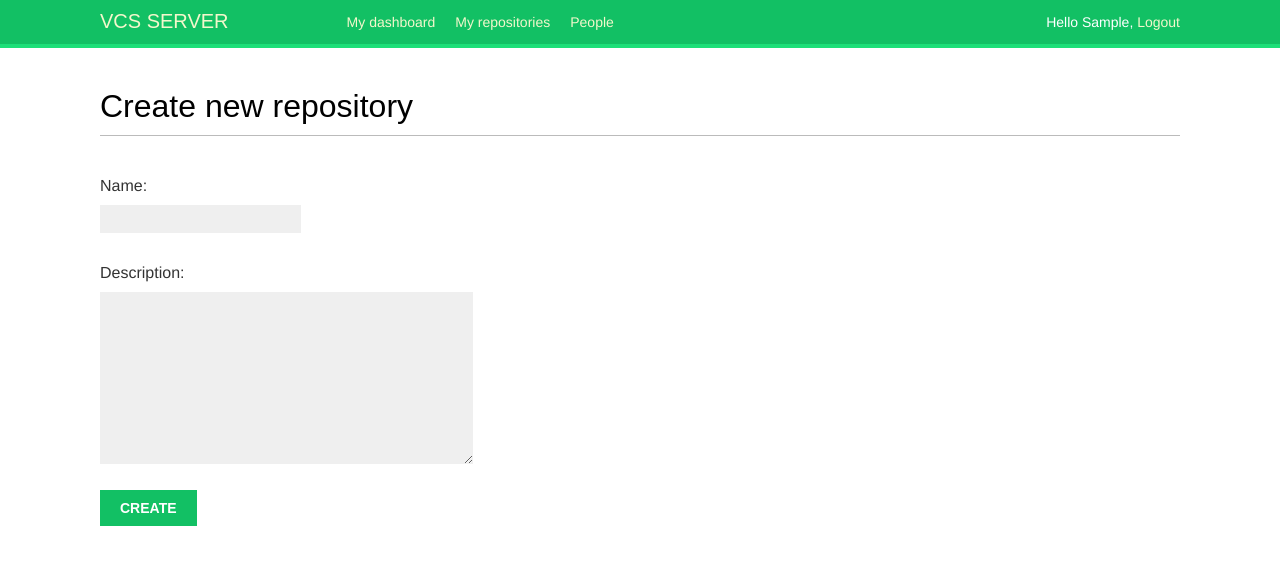
After one commit to MrR3353/diplom_server, a Django app: page /create_repository/ in a window 1280 px wide. The commit adds this page. Shown: the top 565 px of the page. Run offline with Django 5.2, Linux system fonts and the light colour scheme; the visitor is signed in with stand-in values (Sample User, id 1); some web fonts are replaced.

Commit message:
добавил репозитории

```diff
--- a/social_net/account/templates/base.html
+++ b/social_net/account/templates/base.html
@@ -7,20 +7,22 @@
 </head>
 <body>
     <div id="header">
+        <a href="{% url "all_repositories" %}">
             <span class="logo">VCS SERVER</span>
+        </a>
+            <ul class="menu">
                 {% if request.user.is_authenticated %}
-            <ul class="menu">
                     <li {% if section == "dashboard" %}class="selected"{% endif %}>
                         <a href="{% url "dashboard" %}">My dashboard</a>
                     </li>
-                <li {% if section == "images" %}class="selected"{% endif %}>
-                    <a href="{% url "my_repositories" %}">My repositories</a>
+                    <li {% if section == "my_repositories" %}class="selected"{% endif %}>
+                        <a href="{% url "user_repositories" user.username %}">My repositories</a>
                     </li>
+                {% endif %}
                     <li {% if section == "people" %}class="selected"{% endif %}>
-                    <a href="#">People</a>
+                        <a href="{% url "people" %}">People</a>
                     </li>
             </ul>
-            {% endif %}
             <span class="user">
                 {% if request.user.is_authenticated %}
                     Hello {{ request.user.first_name|default:request.user.username }},
--- /dev/null
+++ b/social_net/repository/forms.py
@@ -0,0 +1,18 @@
+from django import forms
+from .models import Repository
+
+
+class RepositoryCreationForm(forms.ModelForm):
+    def __init__(self, *args, **kwargs):
+        self.user = kwargs.pop('user', None)
+        super().__init__(*args, **kwargs)
+
+    class Meta:
+        model = Repository
+        fields = ['name', 'description']
+
+    def clean_name(self):
+        data = self.cleaned_data['name']
+        if Repository.objects.filter(user=self.user, name=data).exists():
+            raise forms.ValidationError('Repository with such name already exists.')
+        return data
--- a/social_net/repository/models.py
+++ b/social_net/repository/models.py
@@ -4,7 +4,7 @@ from django.db import models
 
 class Repository(models.Model):
     name = models.CharField(max_length=50)
-    description = models.TextField()
+    description = models.TextField(null=True, blank=True)
     user = models.ForeignKey(User, on_delete=models.CASCADE)
     created_at = models.DateField(auto_now_add=True)
 
--- /dev/null
+++ b/social_net/repository/templates/repository/create_repository.html
@@ -0,0 +1,12 @@
+{% extends "base.html" %}
+{% block title %}Create new repository{% endblock %}
+{% block content %}
+    <h1>Create new repository</h1>
+<!--    <p>You can edit your account using the following form:</p>-->
+    <form method="post">
+<!--    <form method="post" enctype="multipart/form-data">-->
+        {{ form.as_p }}
+        {% csrf_token %}
+        <p><input type="submit" value="Create"></p>
+    </form>
+{% endblock %}
--- /dev/null
+++ b/social_net/repository/templates/repository/repository_detail.html
@@ -0,0 +1,6 @@
+{% extends "base.html" %}
+{% block title %}{{repository.name}}{% endblock %}
+{% block content %}
+    <h1>{{repository.name}}</h1>
+    <p>{{repository.description}}</p>
+{% endblock %}
--- a/social_net/repository/urls.py
+++ b/social_net/repository/urls.py
@@ -2,5 +2,9 @@ from django.urls import path, include
 from . import views
 
 urlpatterns = [
-    path('my/', views.my_repositories, name='my_repositories'),
+    path('create_repository/', views.create_repository, name='create_repository'),
+    path('people/', views.people, name='people'),
+    path('<str:username>/<str:repository_name>', views.repository_detail, name='repository_detail'),
+    path('<str:username>/', views.user_repositories, name='user_repositories'),
+    path('', views.all_repositories, name='all_repositories'),
 ]
--- a/social_net/repository/views.py
+++ b/social_net/repository/views.py
@@ -1,15 +1,56 @@
+from django.contrib import messages
 from django.contrib.auth.decorators import login_required
-from django.shortcuts import render
+from django.contrib.auth.models import User
+from django.http import HttpResponse
+from django.shortcuts import render, redirect, get_object_or_404
+from .forms import RepositoryCreationForm
+from .models import Repository
+
+
+def user_repositories(request, username):
+    user = get_object_or_404(User, username=username)
+    repositories = Repository.objects.all().filter(user=user)
+    if user == request.user:
+        return render(request, 'repository/my_repositories.html',
+                      {'section': 'my_repositories', 'repositories': repositories})
+    else:
+        another_user = user
+        return render(request, 'repository/another_repositories.html',
+                      {'repositories': repositories, 'another_user': another_user})
+
+
+def all_repositories(request):
+    repositories = Repository.objects.all()
+    return render(request, 'repository/all_repositories.html', {'repositories': repositories})
 
 
 @login_required
-def my_repositories(request):
-    repositories = []
-    return render(request, 'repository/dashboard.html', {'repositories': repositories})
+def create_repository(request):
+    if request.method == 'POST':
+        form = RepositoryCreationForm(request.POST, user=request.user)
+        if form.is_valid():
+            repository = Repository(
+                name=request.POST['name'],
+                description=request.POST['description'],
+                user=request.user  # Указываем текущего пользователя
+            )
+            repository.save()
+            messages.success(request, 'Repository created successfully')
+            return redirect('user_repositories', request.user)
+        else:
+            messages.error(request, 'Error creating new repository')
+    else:
+        form = RepositoryCreationForm(user=request.user)
+    return render(request, 'repository/create_repository.html', {'form': form})
 
 
-# @login_required
-# def create_repository(request):
-#     if request.
-    # repositories = []
-    # return render(request, 'repository/dashboard.html', {'repositories': repositories})
+@login_required
+def repository_detail(request, username, repository_name):
+    user = get_object_or_404(User, username=username)
+    repository = get_object_or_404(Repository, user=user, name=repository_name)
+    return render(request, 'repository/repository_detail.html', {'repository': repository})
+
+
+def people(request):
+    users = User.objects.all()
+    return render(request, 'repository/people.html', {'section': 'people', 'users': users})
--- a/social_net/social_net/urls.py
+++ b/social_net/social_net/urls.py
@@ -23,7 +23,7 @@ from django.conf.urls.static import static
 urlpatterns = [
     path('admin/', admin.site.urls),
     path('account/', include('account.urls')),
-    path('repository/', include('repository.urls')),
+    path('', include('repository.urls')),
 ]
 
 if settings.DEBUG:
```
Also changed, not shown: main.py (+21 -2 lines), social_net/repository/templates/repository/all_repositories.html (added, +16 -0 lines), social_net/repository/templates/repository/another_repositories.html (added, +16 -0 lines), social_net/repository/templates/repository/dashboard.html (deleted, +0 -12 lines), social_net/repository/templates/repository/my_repositories.html (added, +19 -0 lines), social_net/repository/templates/repository/people.html (added, +10 -0 lines), social_net/account/views.py (line endings or trailing spaces), social_net/repository/migrations/0003_alter_repository_description.py (added), social_net/repository/migrations/0004_alter_repository_description.py (added). Lines whose indentation alone changed are shown as unchanged.
